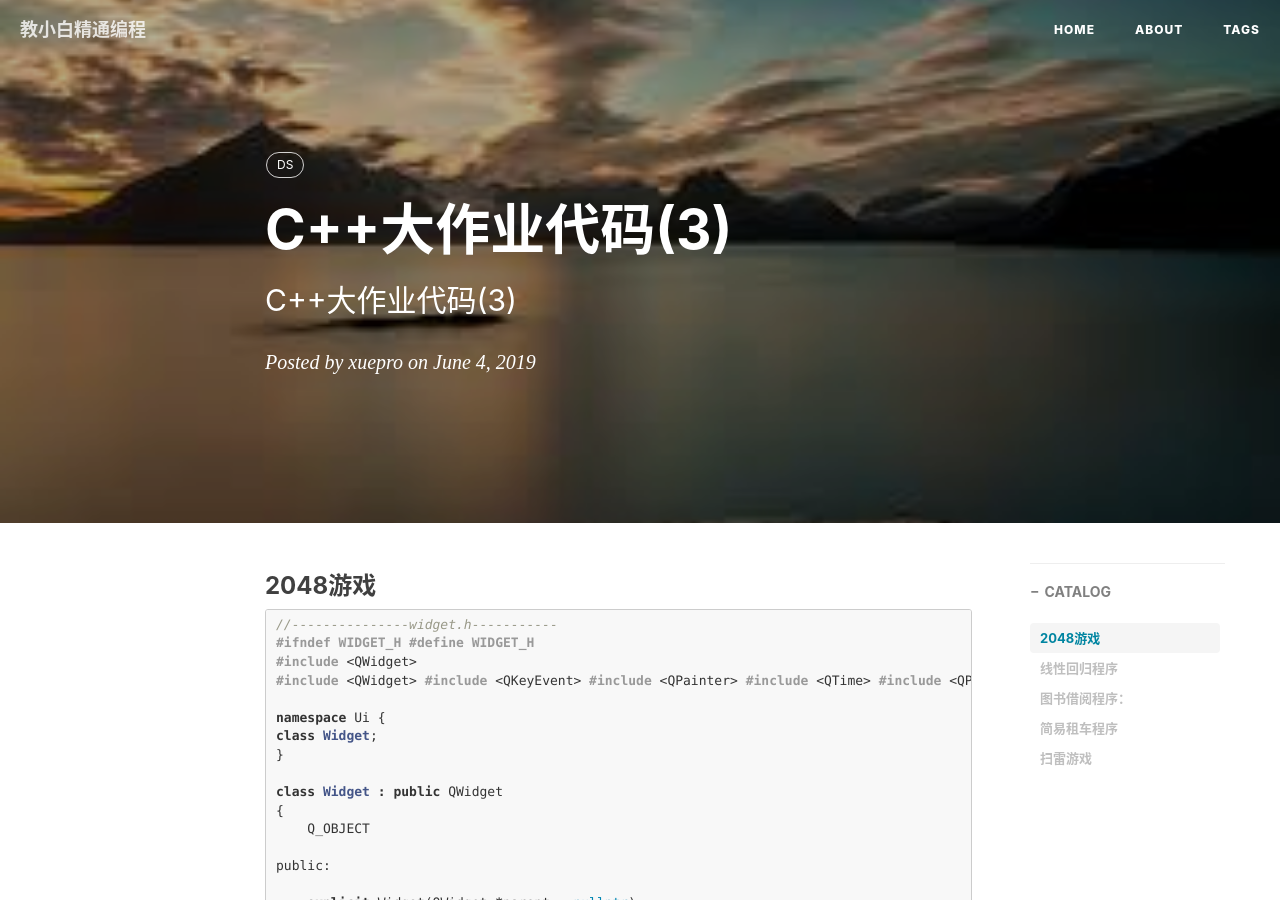
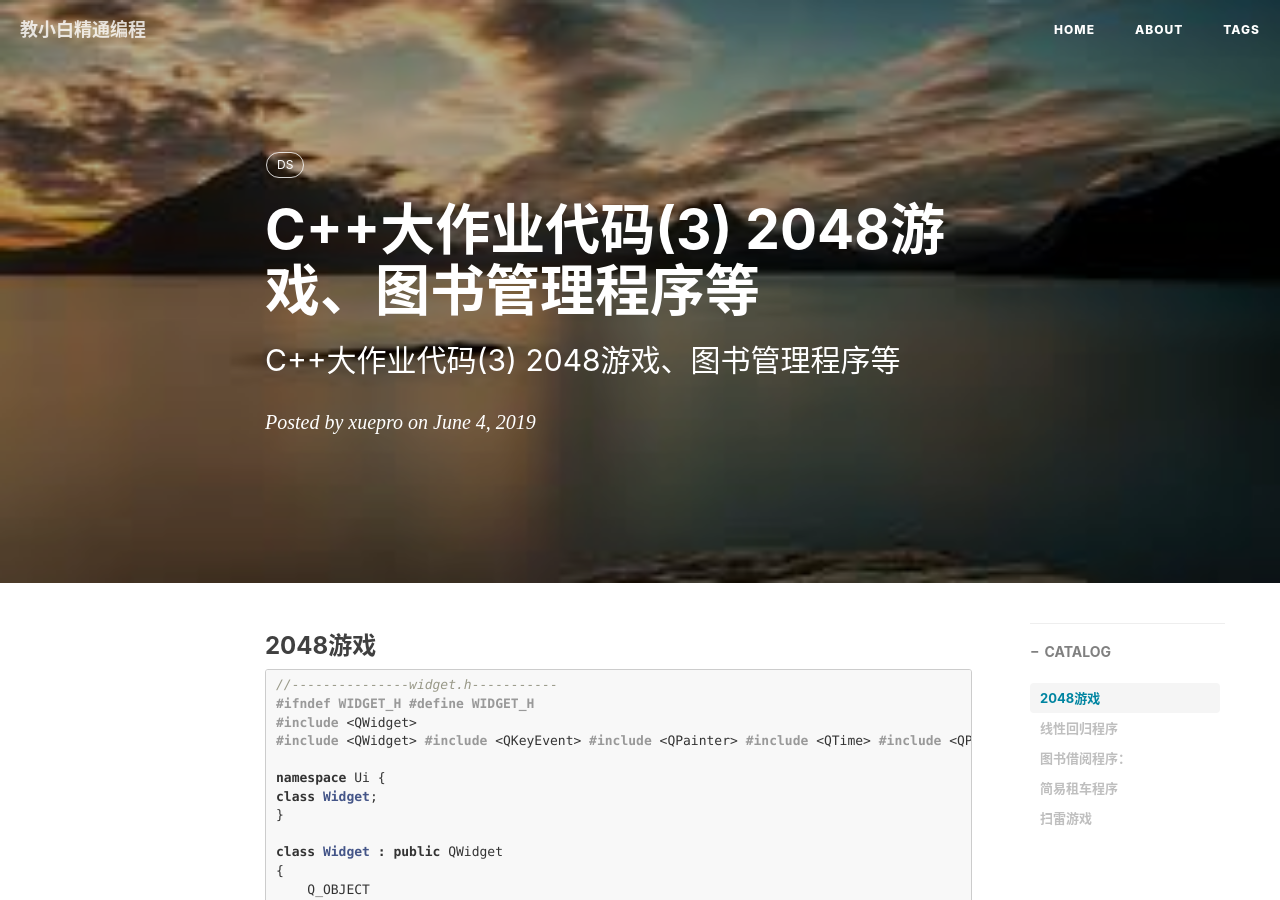
Before and after one commit to xuepro/xuepro.github.io, a Jekyll site: the page built from _posts/2019-06-14-C++大作业代码(3).md, in a window 1280 px wide and 900 px high. Built offline with Jekyll 4.4.1, drawn with Linux system fonts in a browser that asks for light colours; nearby versions of some CDN libraries; comment, search, counter and statistics services are not loaded.

Commit message:
Update 2019-06-14-C++大作业代码(3).md

```diff
--- a/_posts/2019-06-14-C++大作业代码(3).md
+++ b/_posts/2019-06-14-C++大作业代码(3).md
@@ -1,7 +1,7 @@
 ---
 layout:       post
-title:        C++大作业代码(3)
-subtitle:     C++大作业代码(3)
+title:        C++大作业代码(3) 2048游戏、图书管理程序等
+subtitle:     C++大作业代码(3) 2048游戏、图书管理程序等
 date:         2019-06-04 08:00:00
 author:       "xuepro"
 header-img:   "img/home_bg.jpg"
```
